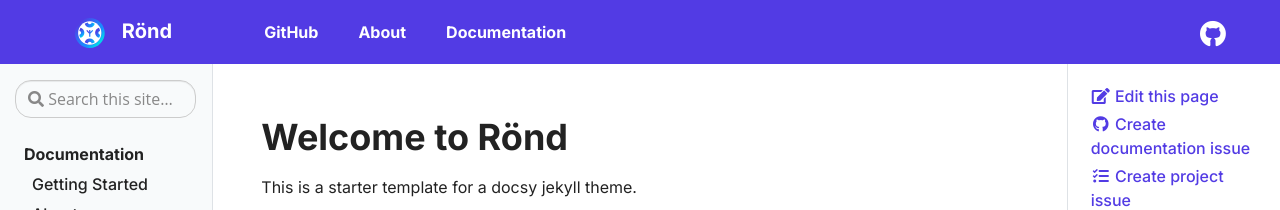
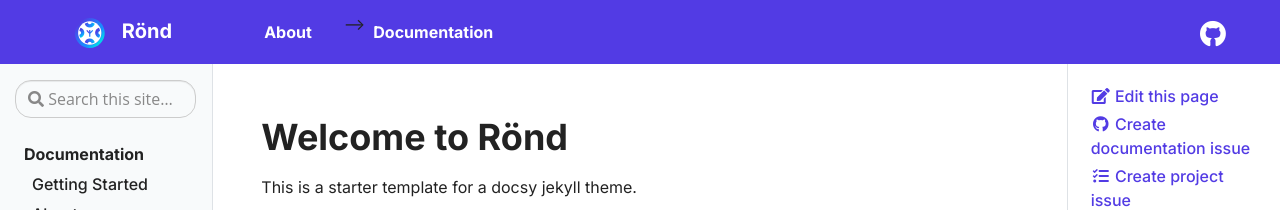
Before and after one commit to rond-authz/rond-authz.github.io, a Jekyll site: the page built from pages/index.md, in a window 1280 px wide. Shown: the top 210 px of the page. Built offline with Jekyll 4.4.1, drawn with Linux system fonts in a browser that asks for light colours.

Commit message:
Update header.html

```diff
--- a/_includes/header.html
+++ b/_includes/header.html
@@ -6,10 +6,15 @@
 
 
 	<div class="td-navbar-nav-scroll" id="main_navbar">
-		<ul class="navbar-nav mt-2 mt-lg-0">{% if site.repo %}
+		<ul class="navbar-nav mt-2 mt-lg-0">
+			<!-- {% if site.repo %}
+
 			<li class="nav-item mr-4 mb-2 mb-lg-0">
                             <a class="nav-link" href="{{ site.repo }}" target="_blank"><span>GitHub</span></a>
-			</li>{% endif %}{% for link in site.data.navigation %}
+			</li>
+
+			{% endif %}{% for link in site.data.navigation %} -->
+
 			<li class="nav-item mr-4 mb-2 mb-lg-0">
                             <a class="nav-link" href="{% if link.url %}{{ site.baseurl }}/{{ link.url }}{% else %}{{ link.external_url }}{% endif %}" ><span>{{ link.title }}</span></a>
 			</li>{% endfor %}
```
